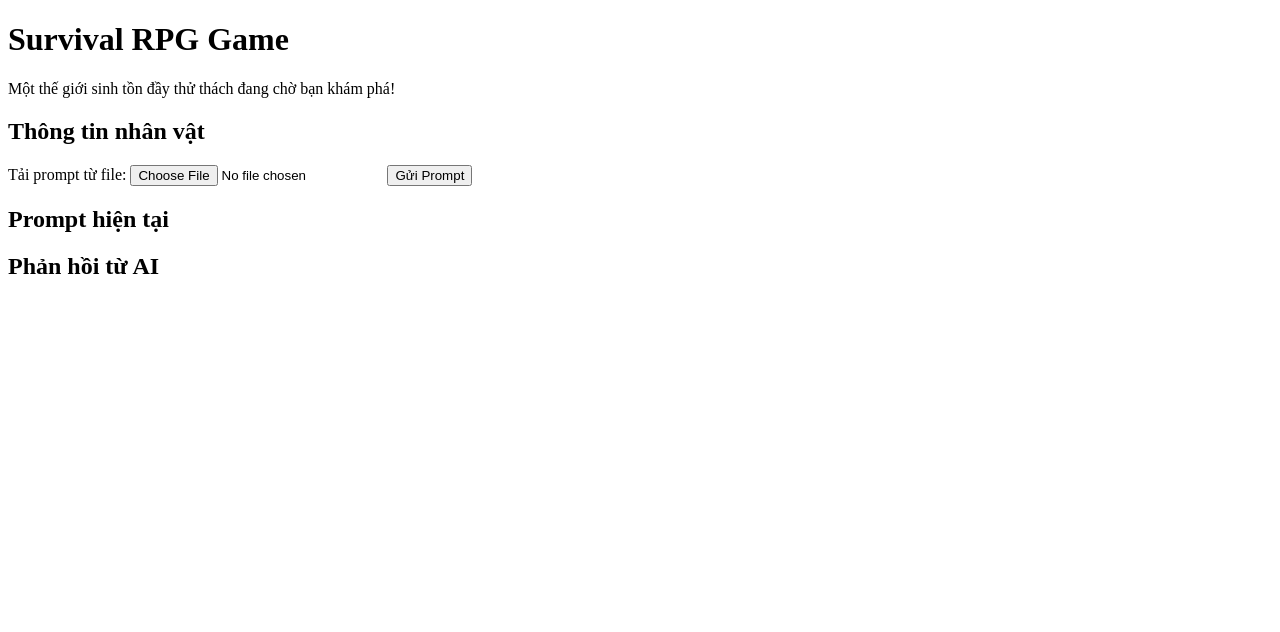
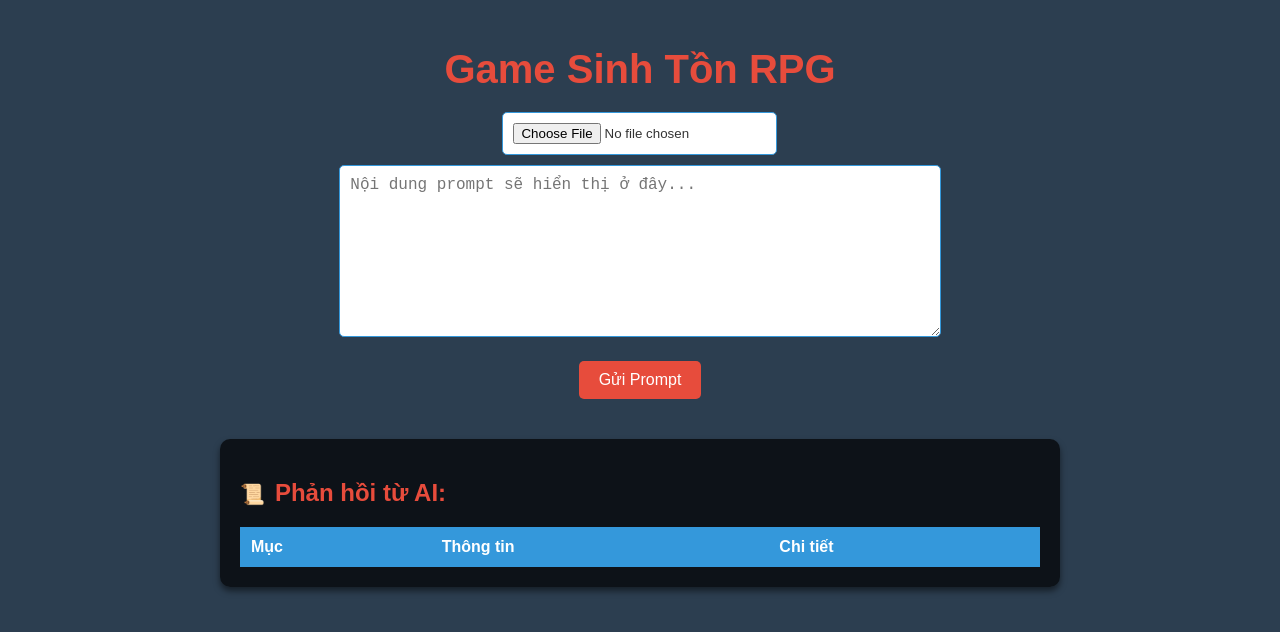
Before and after one commit to kirito9554/rpg-ai-game, a plain HTML site: page index.html in a window 1280 px wide. Drawn offline with Linux system fonts and the light colour scheme.

Commit message:
Update index.html

```diff
--- a/index.html
+++ b/index.html
@@ -4,52 +4,235 @@
     <meta charset="UTF-8">
     <meta name="viewport" content="width=device-width, initial-scale=1.0">
     <title>Game Sinh Tồn RPG</title>
-    <link rel="stylesheet" href="styles.css">
+    <style>
+        /* Reset và style cơ bản */
+        body {
+            font-family: 'Arial', sans-serif;
+            margin: 0;
+            padding: 0;
+            background-color: #2c3e50;
+            color: #ecf0f1;
+            overflow-x: hidden;
+        }
+
+        .container {
+            display: flex;
+            flex-direction: column;
+            align-items: center;
+            padding: 20px;
+        }
+
+        h1 {
+            font-size: 2.5rem;
+            text-align: center;
+            color: #e74c3c;
+            margin-bottom: 20px;
+        }
+
+        /* Phần tải file và gửi prompt */
+        .file-upload {
+            margin-bottom: 20px;
+            text-align: center;
+        }
+
+        input[type="file"] {
+            margin-bottom: 10px;
+            padding: 10px;
+            border-radius: 5px;
+            border: 1px solid #3498db;
+            background-color: #fff;
+            color: #333;
+        }
+
+        textarea {
+            width: 90%;
+            height: 150px;
+            padding: 10px;
+            border-radius: 5px;
+            border: 1px solid #3498db;
+            background-color: #fff;
+            color: #333;
+            font-size: 16px;
+            margin-bottom: 20px;
+        }
+
+        button {
+            padding: 10px 20px;
+            font-size: 16px;
+            background-color: #e74c3c;
+            color: white;
+            border: none;
+            border-radius: 5px;
+            cursor: pointer;
+            transition: background-color 0.3s ease;
+        }
+
+        button:hover {
+            background-color: #c0392b;
+        }
+
+        /* Phần hiển thị phản hồi từ AI */
+        .response-section {
+            width: 90%;
+            max-width: 800px;
+            margin-top: 20px;
+            background-color: rgba(0, 0, 0, 0.7);
+            border-radius: 10px;
+            padding: 20px;
+            box-shadow: 0 4px 6px rgba(0, 0, 0, 0.5);
+        }
+
+        .response-section h2 {
+            color: #e74c3c;
+            margin-bottom: 10px;
+        }
+
+        .story {
+            font-size: 18px;
+            line-height: 1.6;
+            margin-bottom: 20px;
+        }
+
+        .info-table {
+            width: 100%;
+            border-collapse: collapse;
+        }
+
+        .info-table th,
+        .info-table td {
+            border: 1px solid #3498db;
+            padding: 10px;
+            text-align: left;
+        }
+
+        .info-table th {
+            background-color: #3498db;
+            color: white;
+        }
+
+        .info-table td {
+            background-color: #ecf0f1;
+            color: #333;
+        }
+
+        /* Icon và ký hiệu */
+        .icon {
+            font-size: 20px;
+            margin-right: 10px;
+        }
+    </style>
 </head>
 <body>
     <div class="container">
-        <!-- Header -->
-        <header class="game-header">
-            <h1>Survival RPG Game</h1>
-            <p>Một thế giới sinh tồn đầy thử thách đang chờ bạn khám phá!</p>
-        </header>
+        <h1>Game Sinh Tồn RPG</h1>
 
-        <!-- Main Content -->
-        <main class="game-content">
-            <!-- Sidebar -->
-            <aside class="sidebar">
-                <h2>Thông tin nhân vật</h2>
-                <div id="character-info">
-                    <!-- Thông tin sẽ được cập nhật từ backend -->
-                </div>
-            </aside>
+        <!-- Phần tải file và gửi prompt -->
+        <div class="file-upload">
+            <input type="file" id="fileInput" accept=".txt,.docx,.json">
+            <textarea id="promptContent" placeholder="Nội dung prompt sẽ hiển thị ở đây..."></textarea>
+            <button id="sendPromptButton">Gửi Prompt</button>
+        </div>
 
-            <!-- Main Display -->
-            <section class="main-display">
-                <!-- Phần nhập prompt -->
-                <div class="prompt-input">
-                    <label for="fileInput">Tải prompt từ file:</label>
-                    <input type="file" id="fileInput" accept=".txt,.docx">
-                    <button id="sendPromptButton">Gửi Prompt</button>
-                </div>
-
-                <!-- Hiển thị nội dung prompt như văn bản Word -->
-                <div class="prompt-display">
-                    <h2>Prompt hiện tại</h2>
-                    <div id="promptContent" class="word-like-text">
-                        <!-- Nội dung prompt sẽ hiển thị ở đây -->
-                    </div>
-                </div>
-
-                <!-- Phản hồi từ AI -->
-                <div class="ai-response">
-                    <h2>Phản hồi từ AI</h2>
-                    <pre id="aiResponse"></pre>
-                </div>
-            </section>
-        </main>
+        <!-- Phần hiển thị phản hồi từ AI -->
+        <div class="response-section">
+            <h2><span class="icon">📜</span>Phản hồi từ AI:</h2>
+            <div class="story" id="aiStory"></div>
+            <table class="info-table" id="aiInfoTable">
+                <thead>
+                    <tr>
+                        <th>Mục</th>
+                        <th>Thông tin</th>
+                        <th>Chi tiết</th>
+                    </tr>
+                </thead>
+                <tbody>
+                    <!-- Dữ liệu từ AI sẽ được thêm vào đây -->
+                </tbody>
+            </table>
+        </div>
     </div>
 
-    <script src="script.js"></script>
+    <script>
+        // Lấy các phần tử DOM
+        const fileInput = document.getElementById('fileInput');
+        const promptContent = document.getElementById('promptContent');
+        const sendPromptButton = document.getElementById('sendPromptButton');
+        const aiStory = document.getElementById('aiStory');
+        const aiInfoTable = document.getElementById('aiInfoTable').getElementsByTagName('tbody')[0];
+
+        // Xử lý khi người dùng chọn file
+        fileInput.addEventListener('change', (event) => {
+            const file = event.target.files[0];
+            if (file) {
+                const reader = new FileReader();
+                reader.onload = (e) => {
+                    promptContent.value = e.target.result; // Hiển thị nội dung file
+                };
+                reader.readAsText(file); // Đọc nội dung file dưới dạng text
+            } else {
+                promptContent.value = ''; // Xóa nội dung nếu không chọn file
+            }
+        });
+
+        // Xử lý khi nhấn nút "Gửi Prompt"
+        sendPromptButton.addEventListener('click', async () => {
+            const prompt = promptContent.value.trim(); // Lấy nội dung từ textarea
+            if (!prompt) {
+                alert("Vui lòng chọn một file hoặc nhập prompt.");
+                return;
+            }
+
+            try {
+                // Gửi request đến backend với prompt
+                const response = await fetch('/api/chat', {
+                    method: 'POST',
+                    headers: { 'Content-Type': 'application/json' },
+                    body: JSON.stringify({ playerId: '652f8e1b1c9d440000a1b2c3', message: prompt }),
+                });
+
+                const data = await response.json();
+
+                // Hiển thị phần dẫn truyện
+                aiStory.innerHTML = `<p>${data.response.story}</p>`;
+
+                // Hiển thị bảng thông tin
+                aiInfoTable.innerHTML = ''; // Xóa bảng cũ
+                const updates = data.response.updates;
+
+                // Thêm thông tin nhân vật
+                if (updates.character) {
+                    const character = updates.character;
+                    aiInfoTable.innerHTML += `
+                        <tr>
+                            <td><span class="icon">🌍</span>Môi trường xung quanh</td>
+                            <td>${character.environment.location}</td>
+                            <td>${character.environment.details}</td>
+                        </tr>
+                        <tr>
+                            <td><span class="icon">❤️</span>Trạng thái cơ thể</td>
+                            <td>Bao tử: ${character.health.stomach.capacity}ml (${character.health.stomach.digestionStatus}%)</td>
+                            <td>${character.health.details}</td>
+                        </tr>
+                    `;
+                }
+
+                // Thêm thông tin túi đồ
+                if (updates.inventory) {
+                    updates.inventory.forEach(item => {
+                        aiInfoTable.innerHTML += `
+                            <tr>
+                                <td><span class="icon">🎒</span>Túi đồ</td>
+                                <td>${item.item} (${item.quantity})</td>
+                                <td>Durability: ${item.durability}%</td>
+                            </tr>
+                        `;
+                    });
+                }
+            } catch (error) {
+                console.error("Lỗi khi gửi prompt:", error.message);
+                aiStory.innerHTML = "<p>Có lỗi xảy ra khi gửi prompt.</p>";
+            }
+        });
+    </script>
 </body>
 </html>
```
